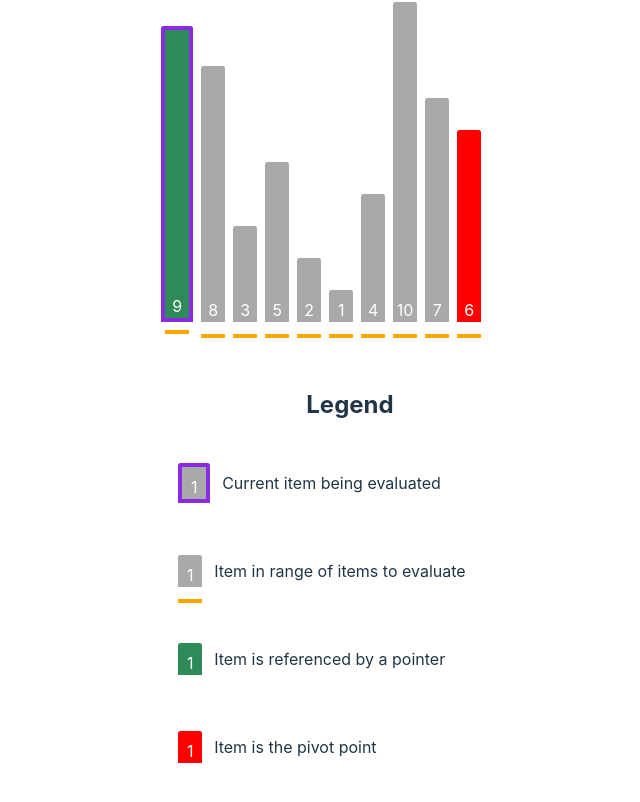
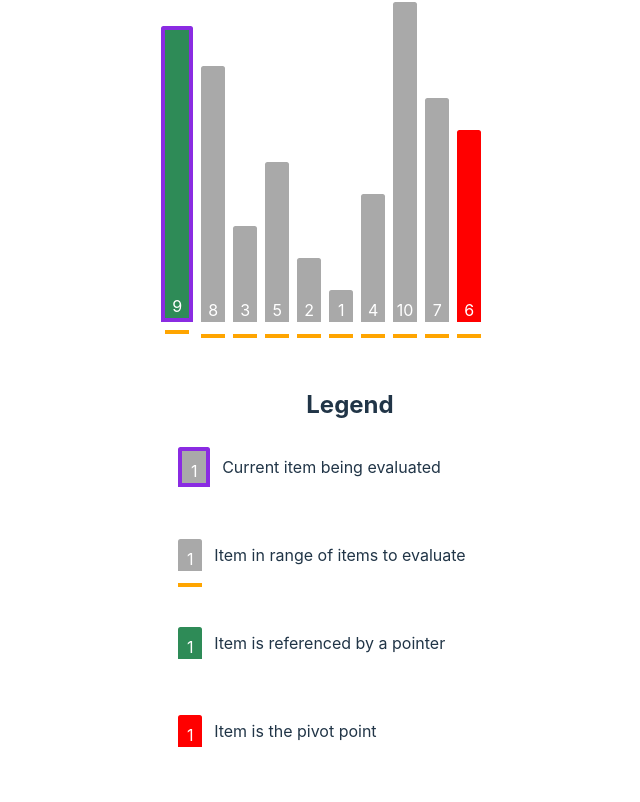
Before and after one commit to TBVanderley4545/the-one-that-visualizes-algorithms, a React (Vite) app: page / in a window 1280 px wide. Shown: the part 292-1094 px from the top of the page, without its empty margins (290-930 px from the left). Built offline with nearby package versions, Linux system fonts and the light colour scheme.

Commit message:
* Reduce row gap for legend.

```diff
--- a/src/modules/core/components/Legend/style.module.scss
+++ b/src/modules/core/components/Legend/style.module.scss
@@ -8,7 +8,7 @@
   display: flex;
   flex-direction: column;
   padding: 1em;
-  row-gap: 2em;
+  row-gap: 1em;
 }
 
 .legend-items {
```
